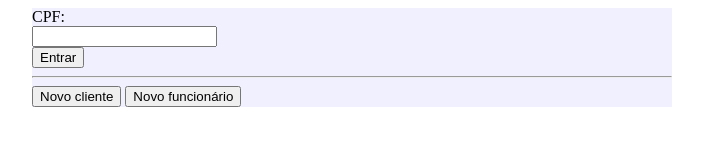
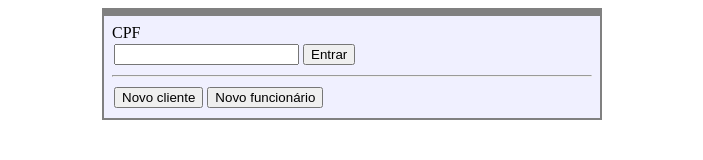
Before and after one commit to phsilvasantos/BurgerManager, a plain HTML site: page BurgerManWeb/index.html in a window 1280 px wide. Shown: the whole page, without its empty margins (288-991 px from the left). Drawn offline with Linux system fonts and the light colour scheme.

Commit message:
Re-esboço do projeto web

```diff
--- a/BurgerManWeb/index.html
+++ b/BurgerManWeb/index.html
@@ -4,20 +4,51 @@
       <link rel="stylesheet" type="text/css" href="style.css" />
       <meta charset="UTF-8" />
       <meta name="viewport" content="width=device-width, initial-scale=1.0" />
-      <script src="script.js"></script>
       <title>BurgerMan</title>
    </head>
-   <body onload="BurgerMan.main()">
-      <div class="scene" id="primary">
-         <label for="cpf">CPF:</label><br />
-         <input id="cpf" /><br />
-         <button id="sign_in_button" onclick="PrimaryHandler.signIn()" type="button">Entrar</button>
+   <body>
+      <div id="stage">Em manutenção.</div>
+      <script src="script.js"></script>
+      <!--div class="scene" id="profile_scene" style="display: none">
+         <label for="name_input">Nome</label>
+         <br />
+         <input id="name_input" />
+         <br />
+         <label for="email_input">E-mail</label>
+         <br />
+         <input id="email_input" type="email" />
+         <br />
+         <div id="address_field" style="display: none">
+            <label for="address_input">Endereço</label>
+            <br />
+            <input id="address_input" />
+         </div>
+         <div id="type_field" style="display: none">
+            <label for="type_select">Função</label>
+            <select id="type_select">
+               <option value="cook">cozinheiro</option>
+               <option value="boxer">embalador</option>
+               <option value="deliverer">entregador</option>
+               <option value="supplier">fornecedor</option>
+            </select>
+         </div>
+         <div id="profile_field" style="display: none">
+            <span id="profile"></span>
+            <input id="key" />
+            :
+            <input id="value" />
+            <button type="button">+</button>
+         </div>
+         <button type="button">OK</button>
+         <button type="button">Cancelar</button>
+      </div>
+      <div class="scene" id="sign_in_scene" style="display: none">
+         <label for="action_select">Ação:</label>
+         <br />
+         <select id="action_select"></select>
+         <button id="execute_button" type="button">Executar</button>
          <hr />
-         <button type="button">Novo cliente</button>
-         <button type="button">Novo funcionário</button>
-      </div>
-      <div class="scene" id="person">
-         <button id="sign_out_button" onclick="PersonHandler.signOut()" type="button">Sair</button>
-      </div>
+         <button type="button">Sair</button>
+      </div-->
    </body>
 </html>
--- a/BurgerManWeb/script.js
+++ b/BurgerManWeb/script.js
@@ -1,39 +1,61 @@
-class PersonHandler {
-   static init() {
-      PersonHandler.scene = document.getElementById("person");
-   }
-
-   static open(parent, cpf) {
-      PersonHandler.parent = parent;
-      parent.style.display = "none";
-      PersonHandler.scene.style.display = "block";
-   }
-
-   static signOut() {
-      PersonHandler.scene.style.display = "none";
-      PersonHandler.parent.style.display = "block";
+class Model {
+   constructor() {
+      this.clients = []
+      this.employees = []
    }
 }
 
-class PrimaryHandler {
-   static init() {
-      PrimaryHandler.cpfInput = document.getElementById("cpf");
-      PrimaryHandler.scene = document.getElementById("primary");
+class PrimaryView {
+   constructor() {
+      this.stage = document.querySelector("#stage")
+      this.scene = document.createElement("div")
+
+      let label = document.createElement("label")
+      label.setAttribute("for", "cpf_input")
+      label.textContent = "CPF"
+      this.scene.appendChild(label)
+
+      this.scene.appendChild(document.createElement("br"))
+
+      this.cpfInput = document.createElement("input")
+      this.cpfInput.id = "cpf_input"
+      this.cpfInput.type = "text"
+      this.scene.appendChild(this.cpfInput)
+
+      this.signInButton = document.createElement("button")
+      this.signInButton.textContent = "Entrar"
+      this.signInButton.type = "button"
+      this.scene.appendChild(this.signInButton)
+
+      this.scene.appendChild(document.createElement("hr"))
+
+      this.newClientButton = document.createElement("button")
+      this.newClientButton.textContent = "Novo cliente"
+      this.newClientButton.type = "button"
+      this.scene.appendChild(this.newClientButton)
+
+      this.newEmployeeButton = document.createElement("button")
+      this.newEmployeeButton.textContent = "Novo funcionário"
+      this.newEmployeeButton.type = "button"
+      this.scene.appendChild(this.newEmployeeButton)
    }
 
-   static open() {
-      PrimaryHandler.scene.style.display = "block";
-   }
-
-   static signIn() {
-      PersonHandler.open(PrimaryHandler.scene, PrimaryHandler.cpfInput.value);
+   open() {
+      this.stage.innerHTML = ""
+      this.stage.appendChild(this.scene)
    }
 }
 
-class BurgerMan {
-   static main() {
-      PersonHandler.init();
-      PrimaryHandler.init();
-      PrimaryHandler.open();
+class PrimaryController {
+   constructor() {
+      this.model = new Model()
+      this.view = new PrimaryView()
+      //this.signInController = new SignInController(model)
+      //this.newClientController = new ...
+      //...
+
+      this.view.open()
    }
 }
+
+let app = new PrimaryController()
--- a/BurgerManWeb/style.css
+++ b/BurgerManWeb/style.css
@@ -1,14 +1,13 @@
-body {
-   margin: 8px;
+#stage {
+   background-color: rgb(240, 240, 255);
+   border-color: gray;
+   border-style: solid;
+   border-width: 8px 2px 2px 2px;
+   margin: 8px auto;
+   max-width: 480px;
+   padding: 8px
 }
-.scene {
-   display: none;
-   background-color: rgb(240, 240, 255);
-   margin: auto;
-   width: 640px;
+
+input[type="text"], button {
+   margin: 2px
 }
-@media screen and (max-width: 656px) {
-   div {
-      width: 100%
-   }
-}
```
Also changed, not shown: BurgerManWeb/script_old.js (added, +163 -0 lines).
